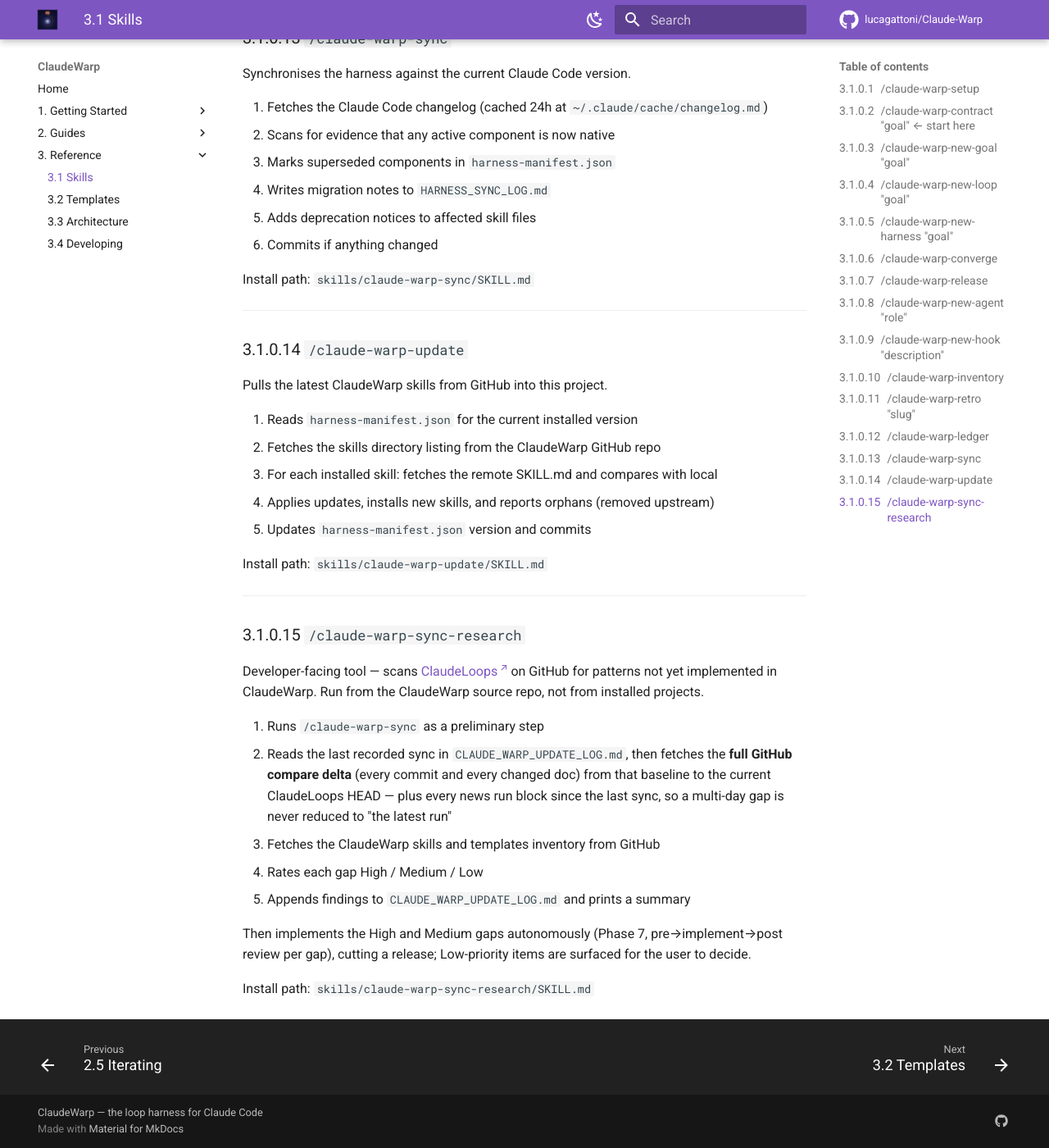
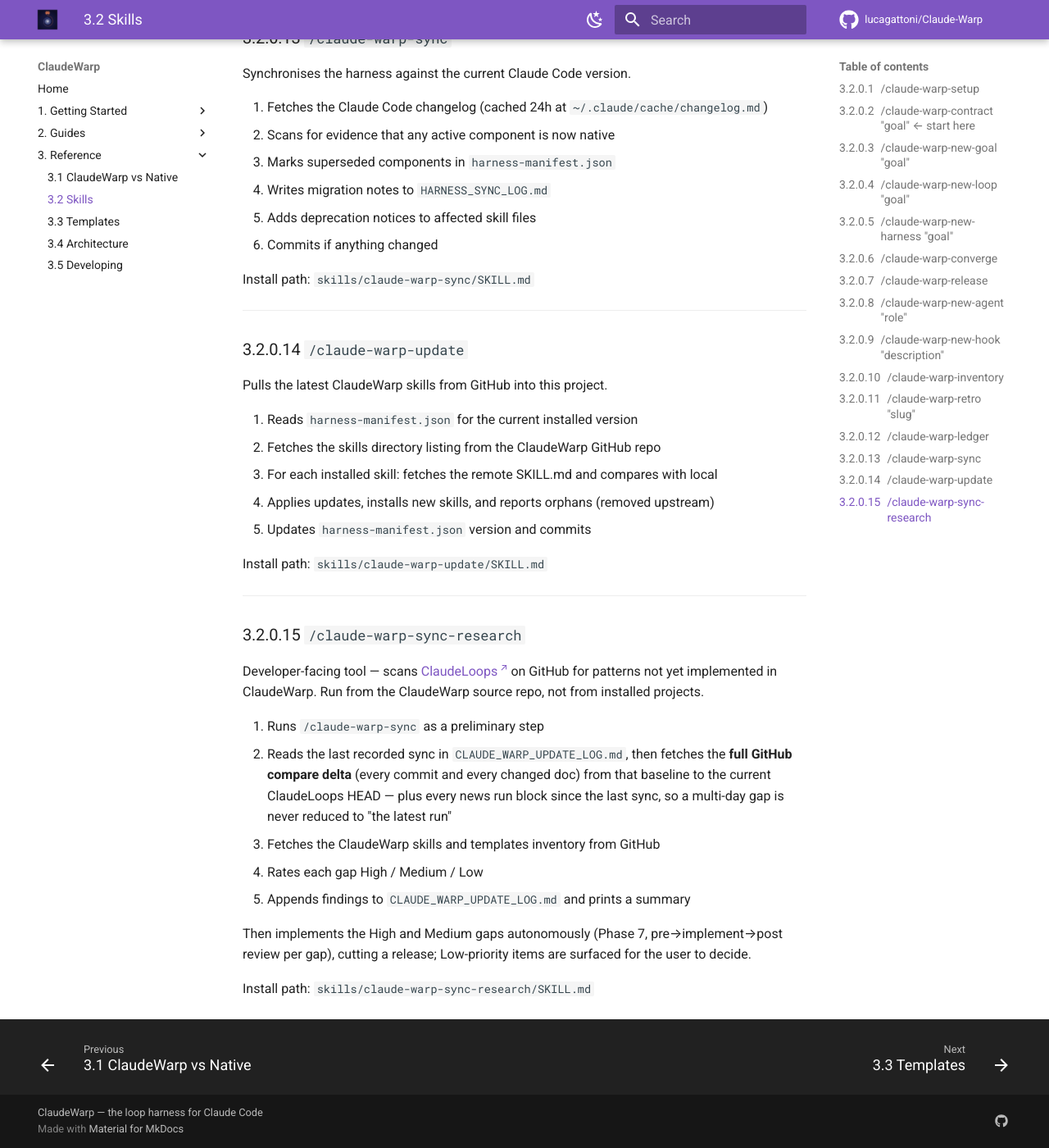
Before and after one commit to lucagattoni/Claude-Warp, an MkDocs documentation site: the page built from docs/reference/skills.md, in a window 1280 px wide and 1400 px high, scrolled down 12075 px. Shown: the whole window at 82% size. Built offline with MkDocs 1.6.1 and Material for MkDocs 9.7.7, drawn with Linux system fonts in a browser that asks for light colours; comment, search, counter and statistics services are not loaded; some of the changed text lies outside the part shown.

Commit message:
docs: add ClaudeWarp vs Native Claude Code side-by-side comparison (v0.41.2) (#68)
New docs/reference/comparison.md maps every ClaudeWarp skill to its
closest native Claude Code feature and states specifically what the
skill adds beyond it (durability, unattended headless operation, hard
caps, self-pruning) versus where it deliberately routes away when
native alone is enough. Distinct from architecture.md's native-vs-harness
table, which tracks the mechanical component-level supersession boundary
/claude-warp-sync scans against; this page is the user-facing 'why would
I use this' explanation.

Wired into mkdocs.yml nav, README's veteran path + Docs table,
docs/index.md's veteran card, and concepts.md's closing pointers.
mkdocs build --strict passes locally with no warnings.


Claude-Session: https://claude.ai/code/session_01YGA9wGn4HGjTTFP6PaQbDU

Co-authored-by: Claude Fable 5 <noreply@anthropic.com>

```diff
--- a/mkdocs.yml
+++ b/mkdocs.yml
@@ -103,10 +103,11 @@ nav:
       - 2.4 Monitoring: guides/monitoring.md
       - 2.5 Iterating: guides/iterating.md
   - 3. Reference:
-      - 3.1 Skills: reference/skills.md
-      - 3.2 Templates: reference/templates.md
-      - 3.3 Architecture: reference/architecture.md
-      - 3.4 Developing: reference/developing.md
+      - 3.1 ClaudeWarp vs Native: reference/comparison.md
+      - 3.2 Skills: reference/skills.md
+      - 3.3 Templates: reference/templates.md
+      - 3.4 Architecture: reference/architecture.md
+      - 3.5 Developing: reference/developing.md
 
 extra:
   social:
```
Also changed, not shown: CHANGELOG.md (+10 -0 lines), README.md (+2 -2 lines), docs/concepts.md (+2 -0 lines), docs/index.md (+1 -0 lines), docs/reference/comparison.md (added, +53 -0 lines), 2 other files.
